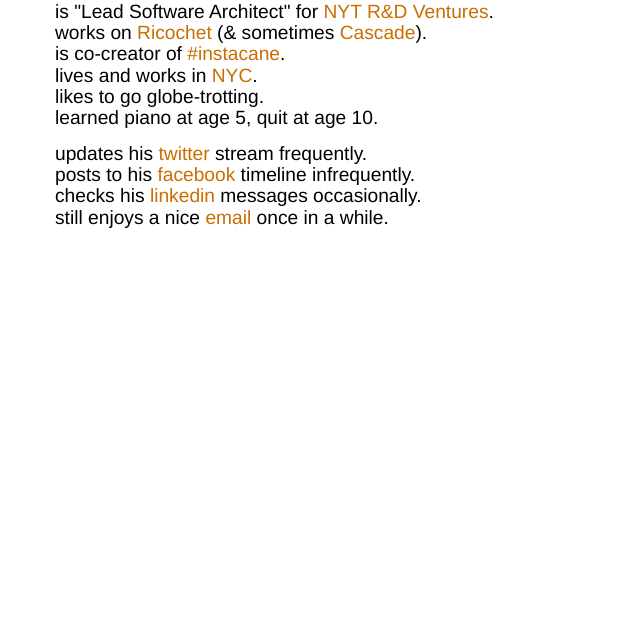
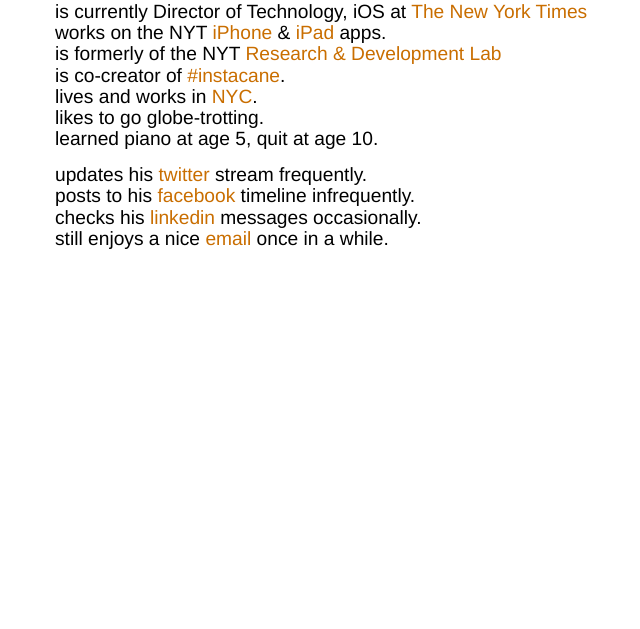
Before and after one commit to petersng/petersng.com, a plain HTML site: page index.html in a window 1280 px wide. Shown: the part 171-800 px from the top of the page, without its empty margins (9-649 px from the left). Drawn offline with Linux system fonts and the light colour scheme.

Commit message:
Updated main page info.

```diff
--- a/index.html
+++ b/index.html
@@ -39,12 +39,13 @@
 
         <p><span class='name'>Peter S. Ng</span></p>
         <p id='profile'>
-            <div class='line'>is "Lead Software Architect" for
-            <a target="_frame" href="http://www.nytimes.com">NYT</a>
-            <a target="_frame" href="http://www.nytlabs.com">R&amp;D</a>
-            <a target="_frame" href='http://www.nytimes.com/nytco/company/Innovation_and_Technology/ResearchandDevelopmentVentures.html'>Ventures</a>.</div>
-            <div class='line'>works on <a target="_frame" href="https://ricochetmedia.net">Ricochet</a>
-            (&amp; sometimes <a target="_frame" href="http://cascadeproject.com">Cascade</a>).</div>
+            <div class='line'>is currently Director of Technology, iOS at
+            <a target="_frame" href="http://www.nytco.com">The New York Times</a></div>
+            <div class='line'>works on the NYT
+            <a target="_frame" href="http://www.nytimes.com/services/mobile/index.html?id=1&device=phone&model=iPHONE">iPhone</a> &amp;
+            <a target="_frame" href="http://www.nytimes.com/services/mobile/index.html?id=7&device=tablet&model=iPAD">iPad</a> apps.</div>
+            <div class='line'>is formerly of the NYT
+            <a target="_frame" href="http://www.nytlabs.com">Research &amp; Development Lab</a></div>
             <div class='line'>is co-creator of <a target="_frame" href='http://instacane.com'>#instacane</a>.
             <div class='line'>lives and works in <a target="_frame" href='http://goo.gl/maps/8L24r'>NYC</a>.</div>
             <div id='randomfacts' class='line'><script type="text/javascript">spewRandomFacts();</script></div>
```
